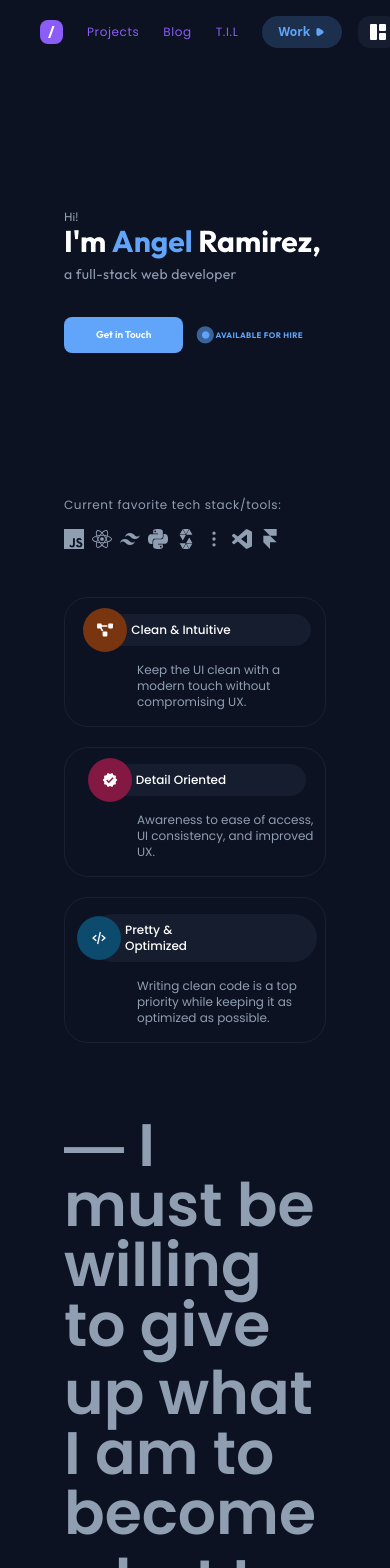
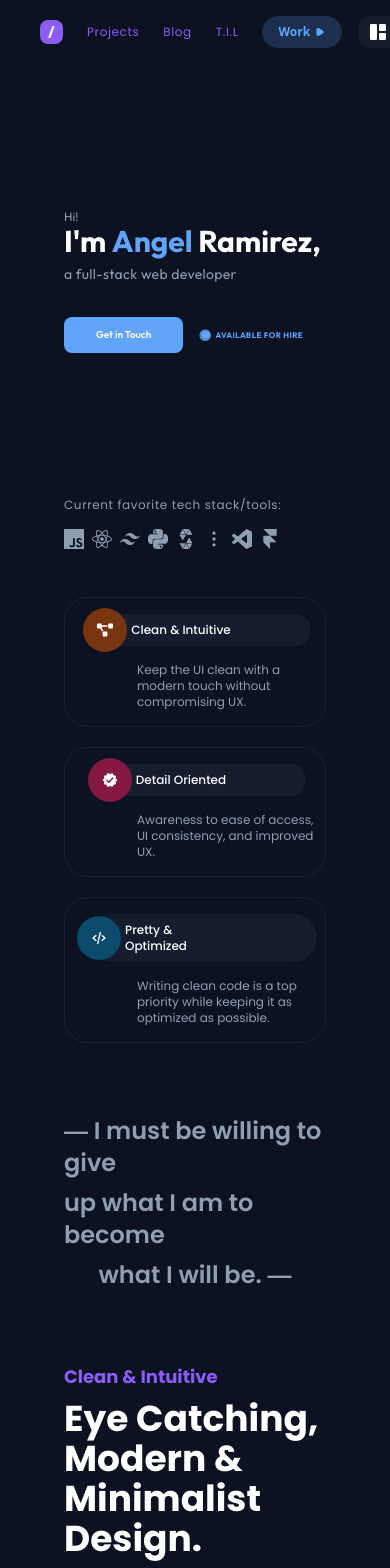
Before and after one commit to ImJars/Development-full-coding, a React (Vite) app: page / in a window 390 px wide. Shown: the top 1568 px of the page. Built offline with nearby package versions, Linux system fonts and the light colour scheme.

Commit message:
Update text-home.jsx

```diff
--- a/src/components/home/text-home.jsx
+++ b/src/components/home/text-home.jsx
@@ -10,17 +10,17 @@ function TextHome({ text_one, text_two, text_three }) {
                     className='flex flex-col items-center space-y-2'
                 >
                     <span
-                        className='font-semibold text-6xl text-text-general'
+                        className='font-semibold text-2xl sm:text-6xl text-text-general'
                     >
                         { text_one }
                     </span>
                     <span
-                        className='font-semibold text-6xl text-text-general'
+                        className='font-semibold text-2xl sm:text-6xl text-text-general'
                     >
                         { text_two }
                     </span>
                     <span
-                        className='font-semibold text-6xl text-text-general'
+                        className='font-semibold text-2xl sm:text-6xl text-text-general'
                     >
                         { text_three }
                     </span>
```
